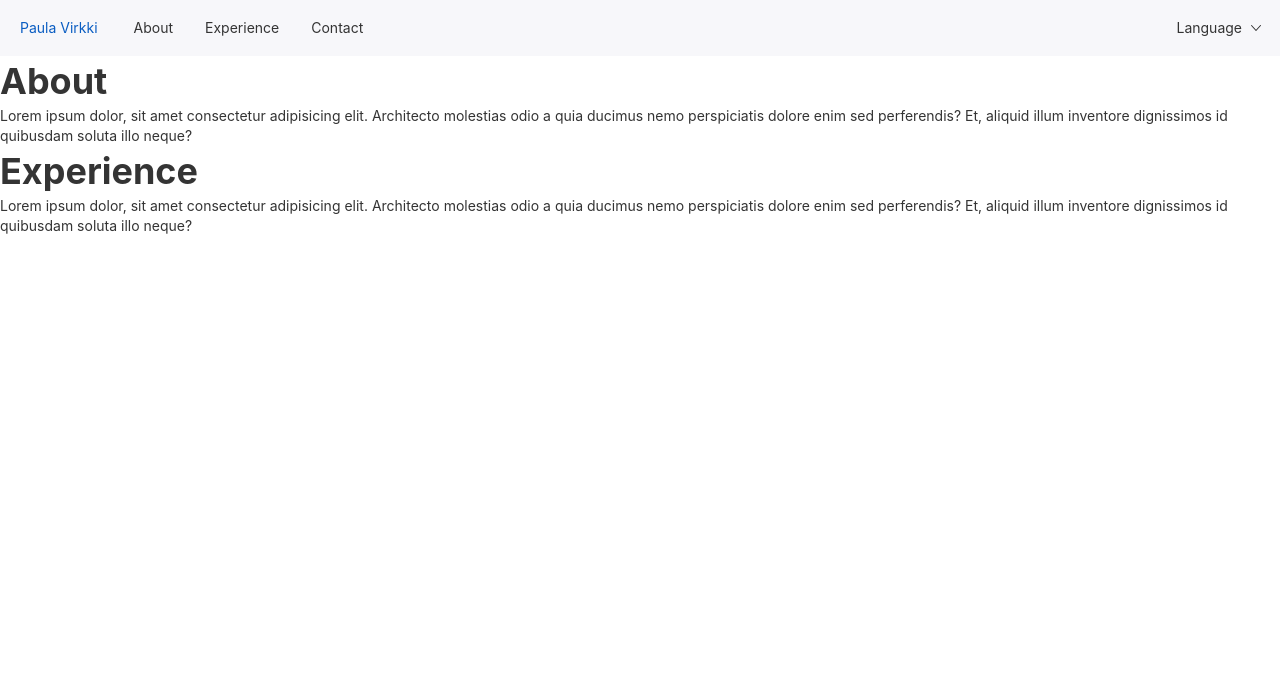
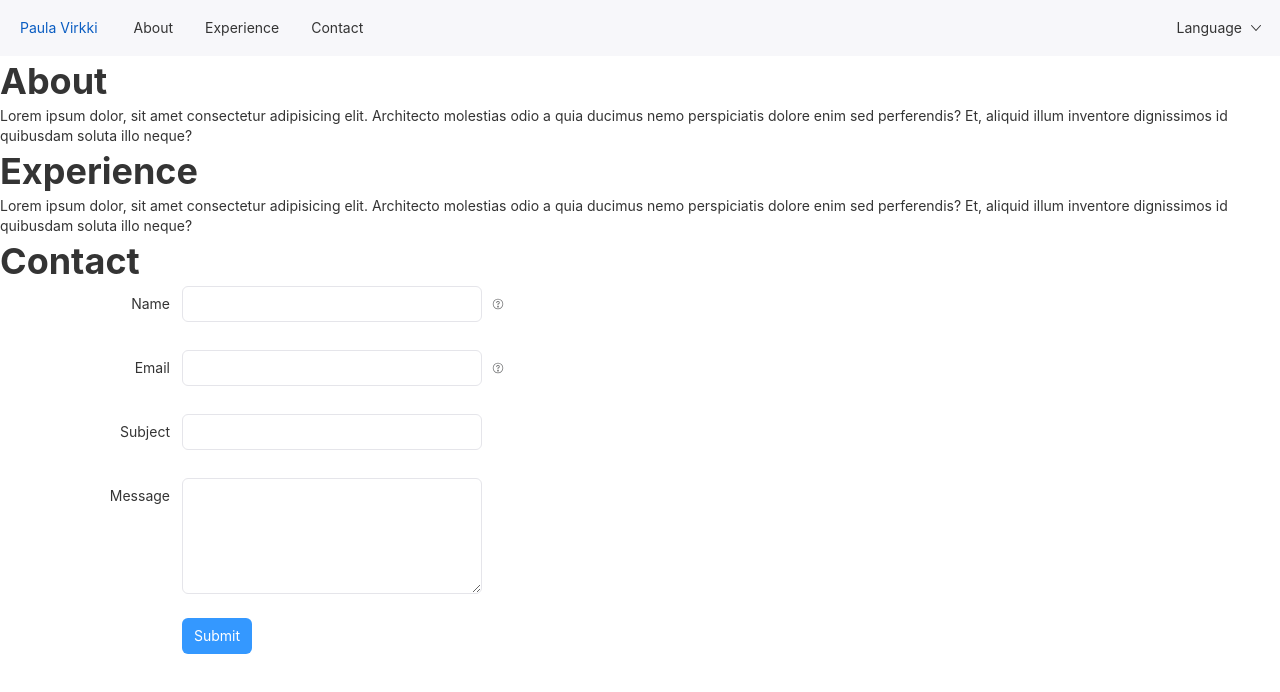
Before and after one commit to AJBogo9/personal-website, a Next.js app: page / in a window 1280 px wide. Shown: the top 692 px of the page. Built offline with nearby package versions, Linux system fonts and the light colour scheme.

Commit message:
Created UI for contact form.

```diff
--- a/src/app/page.tsx
+++ b/src/app/page.tsx
@@ -3,6 +3,7 @@ import NavigationBar from "../components/NavigationBar";
 import { About } from "@/components/content/About";
 import { Experience } from "@/components/content/Experience";
 import "rsuite/dist/rsuite.min.css";
+import { Contact } from "@/components/Contact";
 
 export default function Home() {
   return (
@@ -13,8 +14,9 @@ export default function Home() {
       <Content>
         <About />
         <Experience />
+        <Contact />
       </Content>
-      <Footer>{/* contact form will be put here */}</Footer>
+      <Footer>{/* Something about me here */}</Footer>
     </Container>
   );
 }
--- /dev/null
+++ b/src/components/Contact.tsx
@@ -0,0 +1,88 @@
+"use client";
+
+import React from "react";
+import { useState } from "react";
+import { Button, ButtonToolbar, Form, Input } from "rsuite";
+
+type FormData = {
+  name: string;
+  email: string;
+  subject: string;
+  message: string;
+};
+
+export const Contact = () => {
+  const handleSubmit = async (e: React.FormEvent<HTMLFormElement>) => {
+    e.preventDefault();
+
+    const formData = formValues;
+
+    try {
+      const response = await fetch("/api/contact", {
+        method: "POST",
+        headers: {
+          "Content-Type": "application/json",
+        },
+        body: JSON.stringify(formData),
+      });
+
+      const data = await response.json();
+
+      if (data.success) {
+        // Show success message
+        // Reset form
+      } else {
+        // Show error message
+      }
+    } catch (error) {
+      // Handle error
+    }
+  };
+
+  const [formValues, setFormValues] = useState<FormData>({
+    name: "",
+    email: "",
+    subject: "",
+    message: "",
+  });
+
+  // Fixes error with Textarea 'rows' property
+  interface TextareaProps extends React.ComponentProps<typeof Input> {
+    rows?: number;
+  }
+
+  const Textarea = React.forwardRef<HTMLTextAreaElement, TextareaProps>(
+    (props, ref) => <Input {...props} as="textarea" ref={ref} />
+  );
+
+  return (
+    <div id="contact">
+      <h2>Contact</h2>
+      <Form layout="horizontal">
+        <Form.Group controlId="name-6">
+          <Form.ControlLabel>Name</Form.ControlLabel>
+          <Form.Control name="name" />
+          <Form.HelpText tooltip>Required</Form.HelpText>
+        </Form.Group>
+        <Form.Group controlId="email-6">
+          <Form.ControlLabel>Email</Form.ControlLabel>
+          <Form.Control name="email" type="email" />
+          <Form.HelpText tooltip>Required</Form.HelpText>
+        </Form.Group>
+        <Form.Group controlId="email-subject">
+          <Form.ControlLabel>Subject</Form.ControlLabel>
+          <Form.Control name="subject" type="text" />
+        </Form.Group>
+        <Form.Group controlId="textarea-1">
+          <Form.ControlLabel>Message</Form.ControlLabel>
+          <Form.Control rows={5} name="textarea" accepter={Textarea} />
+        </Form.Group>
+        <Form.Group>
+          <ButtonToolbar>
+            <Button appearance="primary">Submit</Button>
+          </ButtonToolbar>
+        </Form.Group>
+      </Form>
+    </div>
+  );
+};
```
